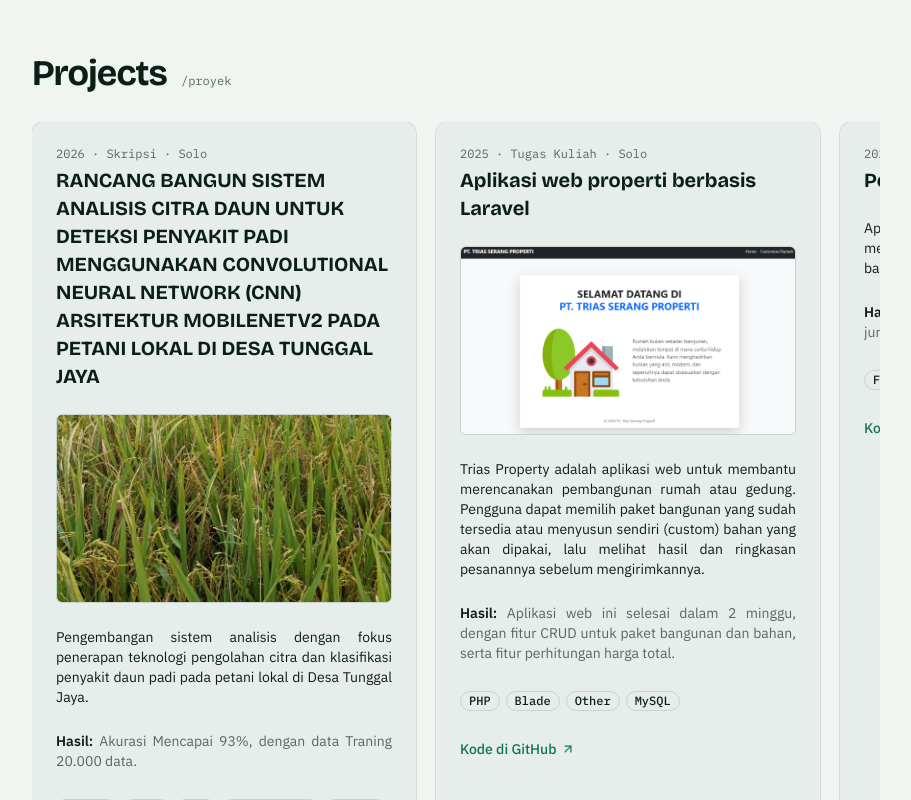
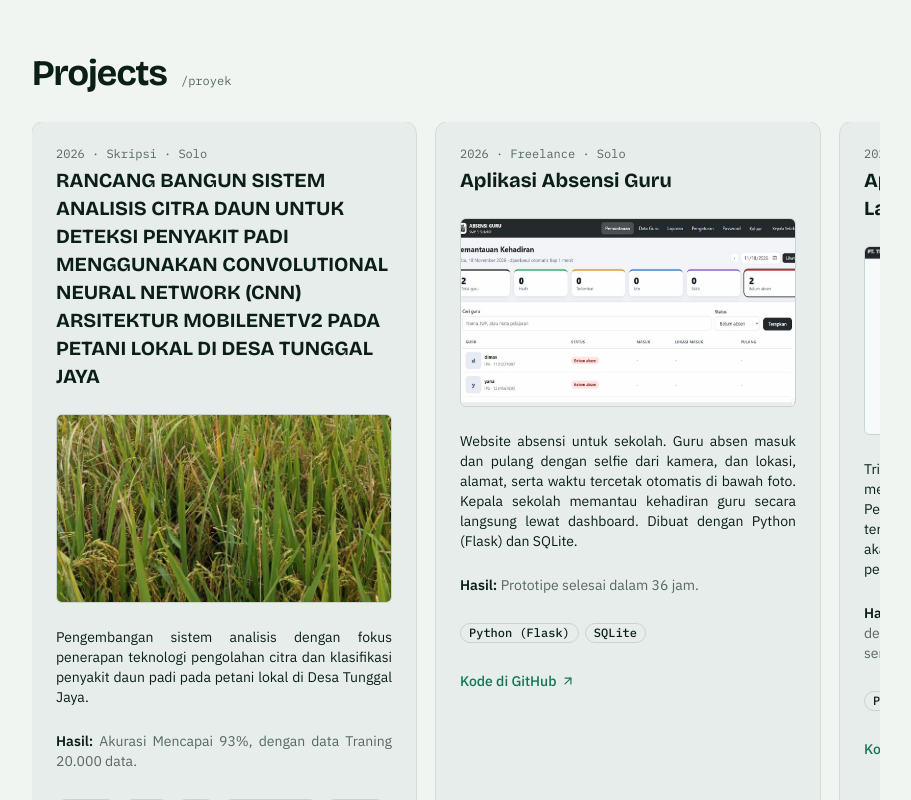
Before and after one commit to spaii/spaii.github.io, a React (Vite) app: page / in a window 1280 px wide. Shown: the part 1420-2220 px from the top of the page, without its empty margins (184-1095 px from the left). Built offline with nearby package versions, Linux system fonts and the light colour scheme.

Commit message:
update portofolio

```diff
--- a/src/data/portfolio.ts
+++ b/src/data/portfolio.ts
@@ -72,6 +72,22 @@ export const projects: Project[] = [
     ],
   },
   {
+    image: "/images/projects/guru.jpg",
+    title: "Aplikasi Absensi Guru",
+    period: "2026 · Freelance",
+    role: "Solo",
+    description:
+      "Website absensi untuk sekolah. Guru absen masuk dan pulang dengan selfie dari kamera, dan lokasi, alamat, serta waktu tercetak otomatis di bawah foto. Kepala sekolah memantau kehadiran guru secara langsung lewat dashboard. Dibuat dengan Python (Flask) dan SQLite.",
+    result: "Prototipe selesai dalam 36 jam.",
+    tags: ["Python (Flask)", "SQLite"],
+    links: [
+      {
+        label: "Kode di GitHub",
+        href: "https://github.com/username/absensi-guru",
+      },
+    ],
+  },
+  {
     image: "/images/projects/properti.png",
     title: "Aplikasi web properti berbasis Laravel",
     period: "2025 · Tugas Kuliah",
@@ -85,22 +101,6 @@ export const projects: Project[] = [
       {
         label: "Kode di GitHub",
         href: "https://github.com/spaii/trias-property",
-      },
-    ],
-  },
-  {
-    title: "Pelacak Pengeluaran Mahasiswa",
-    period: "2025 · Hackathon",
-    role: "Juara 2",
-    description:
-      "Aplikasi seluler untuk mencatat uang saku harian dan memberi peringatan saat pengeluaran mendekati batas bulanan.",
-    result:
-      "Prototipe selesai dalam 36 jam, dinilai oleh 5 juri dari industri.",
-    tags: ["Flutter", "Firebase"],
-    links: [
-      {
-        label: "Kode di GitHub",
-        href: "https://github.com/username/pelacak-uang",
       },
     ],
   },
```
Also changed, not shown: public/images/projects/guru.jpg (added).
